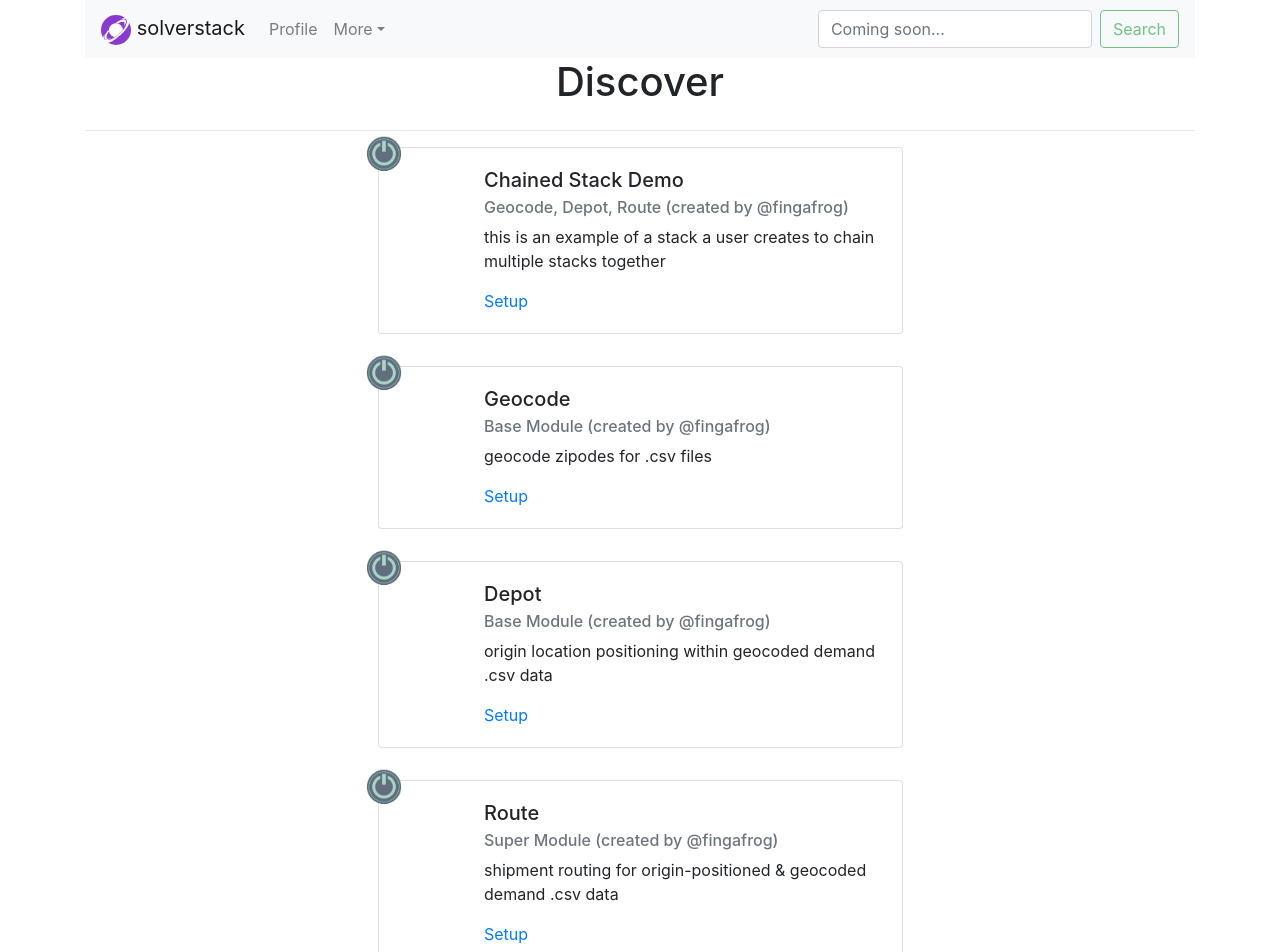
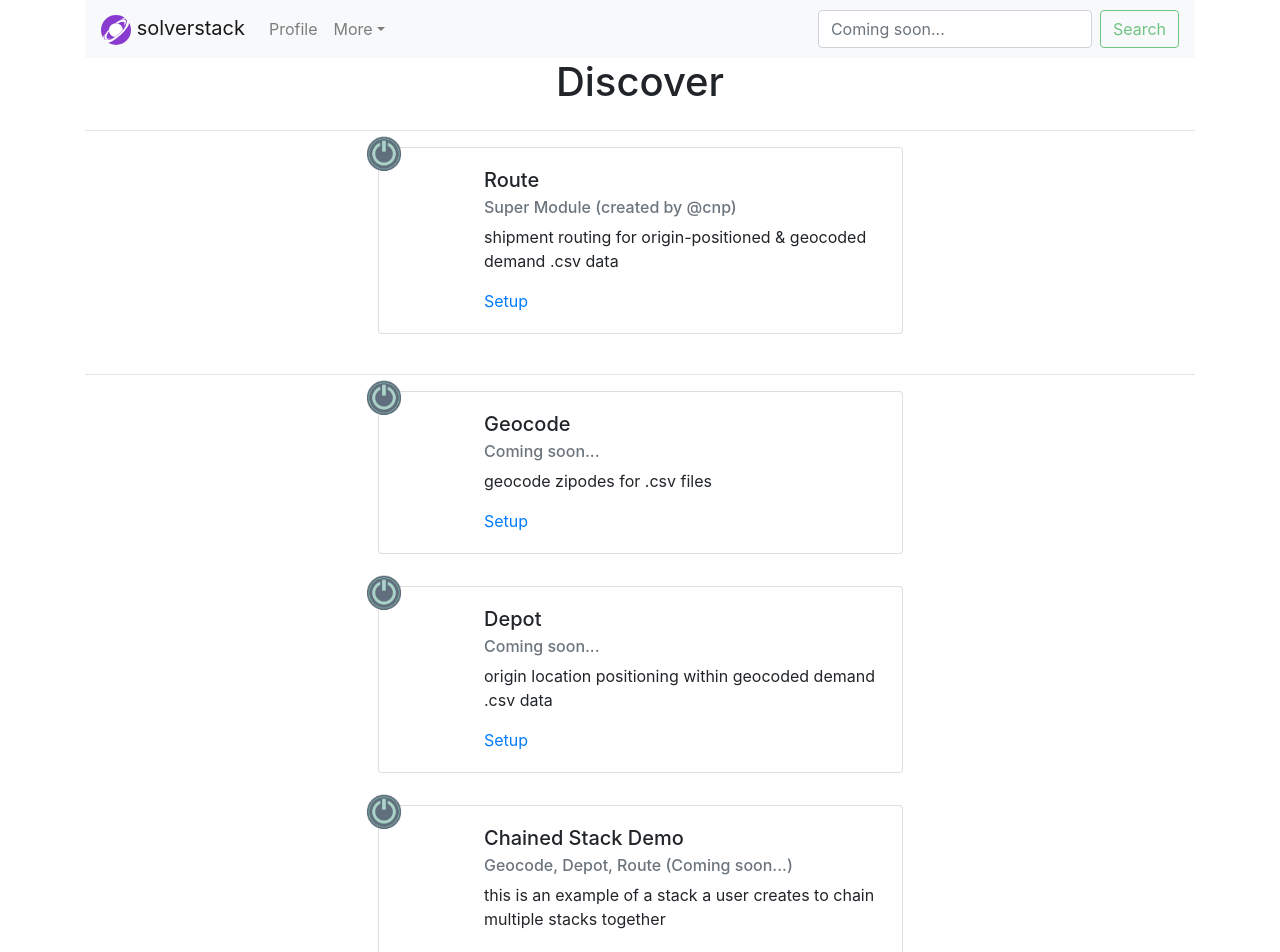
Before and after one commit to andromia/cvrp-client, a Next.js app: page /discover in a window 1280 px wide. Shown: the top 952 px of the page. Built offline with nearby package versions, Linux system fonts and the light colour scheme.

Commit message:
disabled non-MVP discover cards

```diff
--- a/pages/discover.tsx
+++ b/pages/discover.tsx
@@ -20,37 +20,38 @@ const Discover = () => {
             <Row className={"d-flex flex-column justify-content-center align-items-center pb-4 mb-2 w-50 mx-auto"}>
                 <Col>
                     <StackCardWithIcon
-                    title={"Chained Stack Demo"}
-                    sub={"Geocode, Depot, Route (created by @fingafrog)"}
-                    desc={"this is an example of a stack a user creates to chain multiple stacks together"}
-                    link={"/setup/chained"} />
+                    title={"Route"}
+                    sub={"Super Module (created by @cnp)"}
+                    desc={"shipment routing for origin-positioned & geocoded demand .csv data"}
+                    link={"/setup/route"} />
                 </Col>
             </Row>
+            <hr/>
             <Row className={"d-flex flex-column justify-content-center align-items-center pb-4 mb-2 w-50 mx-auto"}>
                 <Col>
                     <StackCardWithIcon
                     title={"Geocode"}
-                    sub={"Base Module (created by @fingafrog)"}
+                    sub={"Coming soon..."}
                     desc={"geocode zipodes for .csv files"}
-                    link={"/setup/geocode"} />
+                    link={""} />
                 </Col>
             </Row>
             <Row className={"d-flex flex-column justify-content-center align-items-center pb-4 mb-2 w-50 mx-auto"}>
                 <Col>
                     <StackCardWithIcon
                     title={"Depot"}
-                    sub={"Base Module (created by @fingafrog)"}
+                    sub={"Coming soon..."}
                     desc={"origin location positioning within geocoded demand .csv data"}
-                    link={"/setup/depot"} />
+                    link={""} />
                 </Col>
             </Row>
             <Row className={"d-flex flex-column justify-content-center align-items-center pb-4 mb-2 w-50 mx-auto"}>
                 <Col>
                     <StackCardWithIcon
-                    title={"Route"}
-                    sub={"Super Module (created by @fingafrog)"}
-                    desc={"shipment routing for origin-positioned & geocoded demand .csv data"}
-                    link={"/setup/route"} />
+                    title={"Chained Stack Demo"}
+                    sub={"Geocode, Depot, Route (Coming soon...)"}
+                    desc={"this is an example of a stack a user creates to chain multiple stacks together"}
+                    link={""} />
                 </Col>
             </Row>
         </Container>
```
